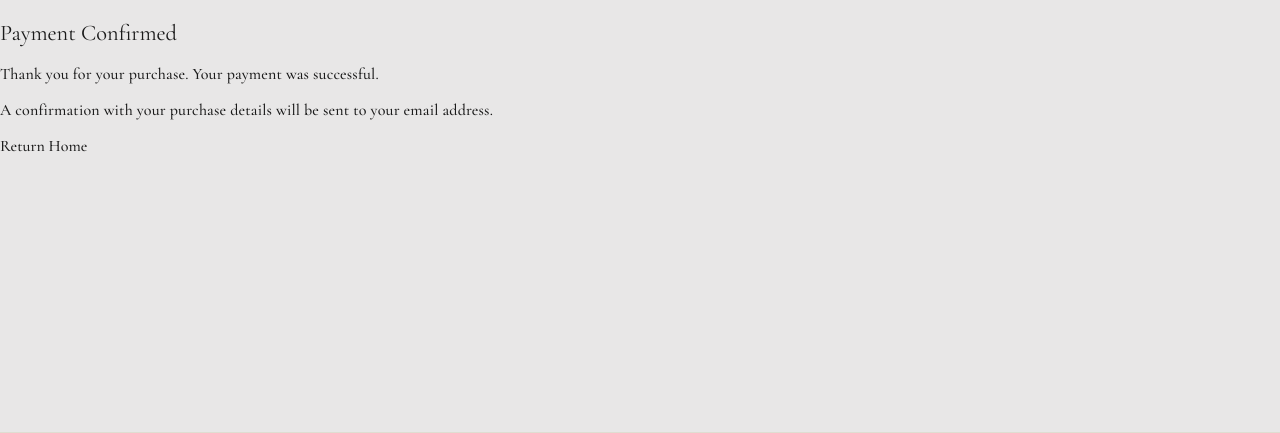
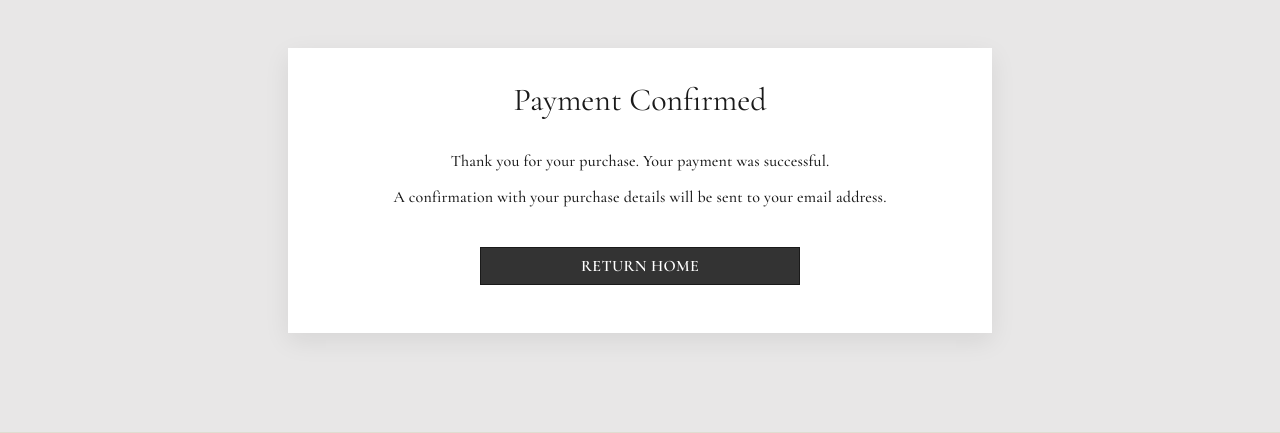
Before and after one commit to Fannyhenriques/milestone-project-4, a Django app: page /book/success/ in a window 1280 px wide. Shown: the part 112-545 px from the top of the page. Run offline with Django 4.2, Linux system fonts and the light colour scheme.

Commit message:
Style booking success page

```diff
--- a/repose/templates/repose/booking_success.html
+++ b/repose/templates/repose/booking_success.html
@@ -7,7 +7,10 @@ Your booking at Repose Spa & Wellness has been confirmed.
 {% endblock %}
 
 {% block content %}
-<section>
+<section class="form-page">
+  <div class="form-card">
+
+    <div class="form-card-header">
       <h1>Payment Confirmed</h1>
 
       <p>
@@ -18,10 +21,15 @@ Your booking at Repose Spa & Wellness has been confirmed.
         A confirmation with your purchase details will be sent to your email address.
       </p>
 
+    </div>
+
+    <div class="confirmation-actions">
       {% if user.is_authenticated %}
-  <a href="{% url 'account' %}">View My Account</a>
+      <a href="{% url 'account' %}" class="button form-button">View My Account</a>
       {% else %}
-  <a href="{% url 'home' %}">Return Home</a>
+      <a href="{% url 'home' %}" class="button form-button">Return Home</a>
       {% endif %}
+    </div>
+  </div>
 </section>
 {% endblock %}
```
Lines whose indentation alone changed are shown as unchanged.
